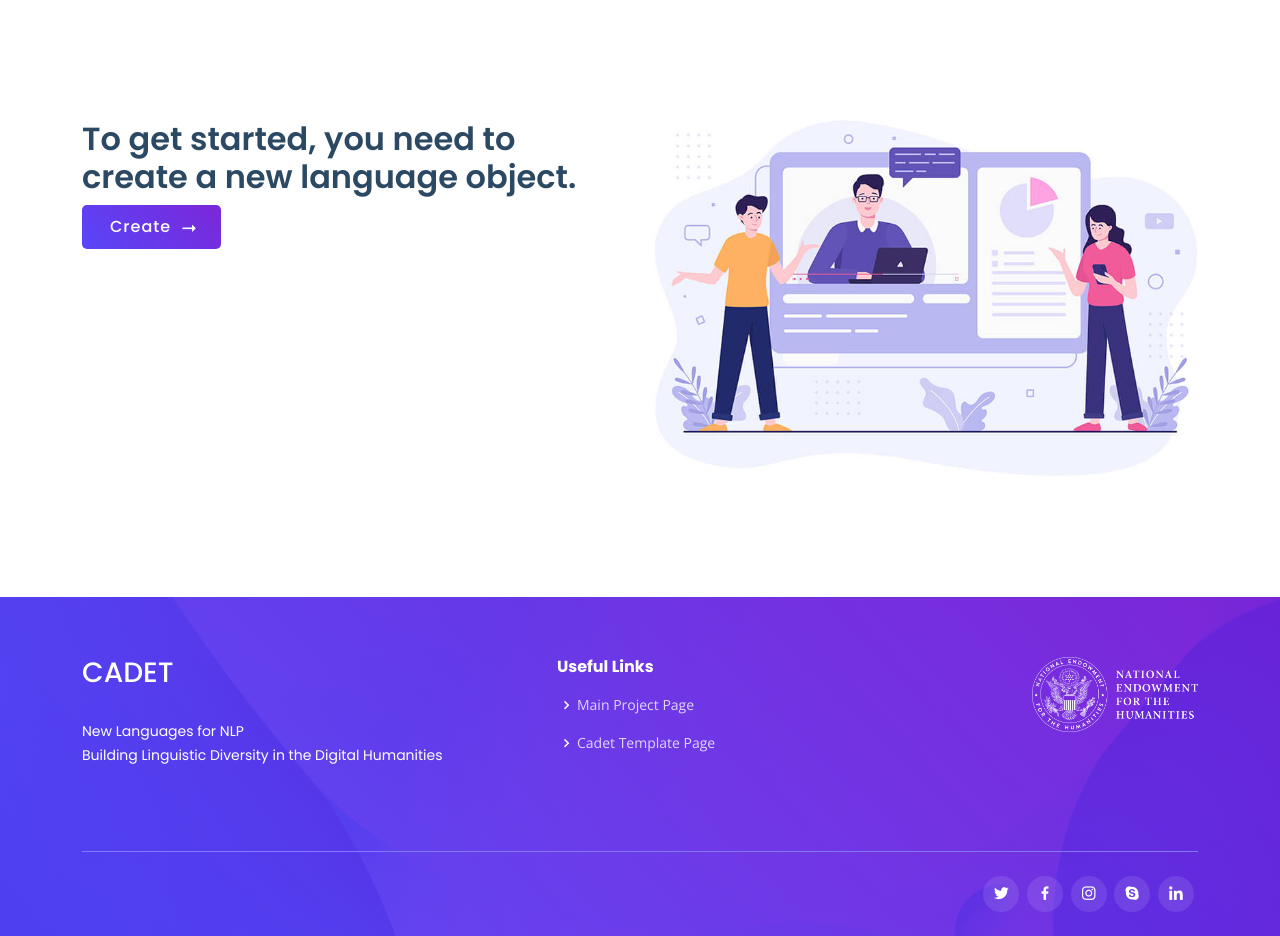
After one commit to BCDH/cadet, a FastAPI app: template app/templates/error_please_create.html in a window 1280 px wide. The commit adds this page. Run offline with FastAPI, Linux system fonts and the light colour scheme; the template is opened without the code that fills it, so the values that code supplies are empty; parts of the project's set-up code (start-up, migrations or seed data) failed here and were passed over; some libraries are stand-ins or nearby versions.

Commit message:
adding error page

```diff
--- a/app/templates/base.html
+++ b/app/templates/base.html
@@ -89,7 +89,6 @@
 
 
 
-
         </div>
       </div>
     </div>
--- /dev/null
+++ b/app/templates/error_please_create.html
@@ -0,0 +1,29 @@
+{% extends 'base.html' %}
+{% block content %}
+
+<!-- ======= About Section ======= -->
+<section id="about" class="about">
+    <div class="container">
+
+      <div class="row">
+        <div class="col-lg-6 order-1 order-lg-2" data-aos="zoom-in" data-aos-delay="150">
+          <img src="static/img/about.jpg" class="img-fluid" alt="">
+        </div>
+        <div class="col-lg-6 pt-4 pt-lg-0 order-2 order-lg-1 content" data-aos="fade-right">
+          <h3>To get started, you need to create a new language object.</h3>
+
+          <a href="/create" class="read-more">Create <i class="icofont-long-arrow-right"></i></a>
+        </div>
+      </div>
+
+    </div>
+  </section><!-- End About Section -->
+
+{% endblock %}
+
+{% block extrajs %}
+<script>
+    $('#header').addClass('header-scrolled')
+
+</script>
+{% endblock %}
```
Also changed, not shown: app/routers/sentences.py (+14 -10 lines), app/templates/main_page.html (+8 -5 lines).
